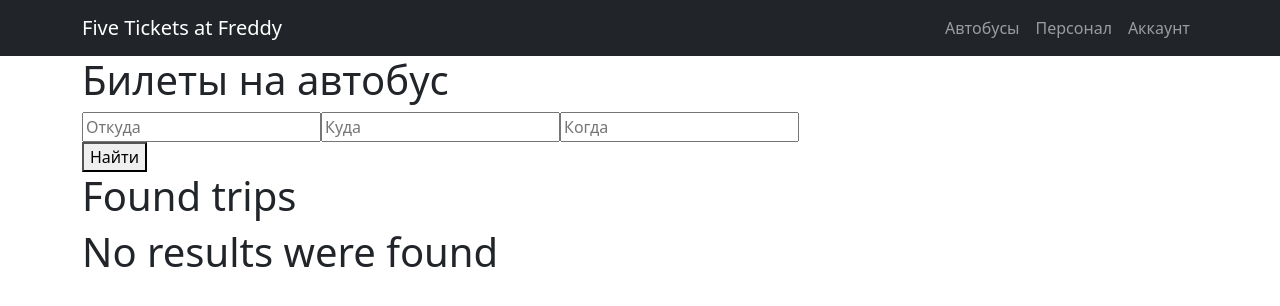
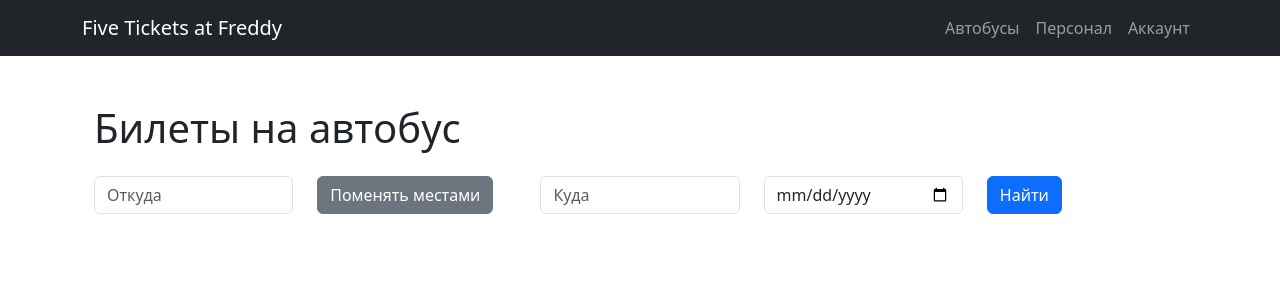
Before and after one commit to SnezhG/AutoProject, a React app in the folder autoclient/: page / in a window 1280 px wide. Shown: the top 306 px of the page. Built offline with nearby package versions, Linux system fonts and the light colour scheme; the HTML template or start-up script is replaced by a standard one.

Commit message:
#Homepage css

```diff
--- a/autoclient/src/pages/Home.jsx
+++ b/autoclient/src/pages/Home.jsx
@@ -1,6 +1,7 @@
-import {useState} from "react";
+import React, {useState} from "react";
 import axios from "axios";
 import {useNavigate} from "react-router-dom";
+import {Button, Col, Container, Form, Row} from "react-bootstrap";
 
 function Home(){
     const [values, setValues] = useState({
@@ -10,12 +11,14 @@ function Home(){
     })
 
     const [searchResults, setSearchResults] = useState([])
+    const [showResults, setShowResults] = useState(false)
     const handleSubmit = (event) =>{
         event.preventDefault();
         axios.post('https://localhost:7089/api/Trips/FindTrips', values)
             .then(res => {
                 console.log(res);
                 setSearchResults(res.data);
+                setShowResults(true);
             })
             .catch(err => console.log(err));
     }
@@ -26,54 +29,92 @@ function Home(){
     }
 
     return (
-        <div>
-            <div className="findTickets">
-            <h1>Билеты на автобус</h1>
-            <form onSubmit={handleSubmit}>
-                <div>
-                    <input
+        <Container className="mt-5">
+            <Row>
+                <Col>
+                    <h1 className="mb-4">Билеты на автобус</h1>
+                    <Form onSubmit={handleSubmit}>
+                        <Row className="mb-3">
+                            <Col>
+                                <Form.Control
                                     type="text"
                                     name="depCity"
                                     placeholder="Откуда"
                                     onChange={(e) =>
                                         setValues({ ...values, depCity: e.target.value })}
                                 />
-                    <input
+                            </Col>
+                            <Col>
+                                <Button
+                                    type="button"
+                                    variant="secondary"
+                                    onClick={() => {
+                                        setValues({
+                                            ...values,
+                                            depCity: values.arrCity,
+                                            arrCity: values.depCity,
+                                        });
+                                    }}
+                                    className="mb-3"
+                                >
+                                    Поменять местами
+                                </Button>
+                            </Col>
+                            <Col>
+                                <Form.Control
                                     type="text"
                                     name="arrCity"
                                     placeholder="Куда"
                                     onChange={(e) =>
                                         setValues({ ...values, arrCity: e.target.value })}
                                 />
-                    <input
-                        type="text"
+                            </Col>
+                            <Col>
+                                <Form.Control
+                                    type="date"
                                     name="depDate"
                                     placeholder="Когда"
                                     onChange={(e) =>
                                         setValues({ ...values, depDate: e.target.value })}
                                 />
-                </div>
-                <button>Найти</button>
-            </form>
-            </div>
-
+                            </Col>
+                            <Col>
+                                <Button type="submit" variant="primary" className="mb-3">
+                                    Найти
+                                </Button>
+                            </Col>
+                        </Row>
+                    </Form>
+                </Col>
+            </Row>
+            {showResults && (
+                <Row>
+                    <Col>
+{/*                        <h1 className="mb-4">Найденные рейсы</h1>*/}
+                        {searchResults.length > 0 ? (
                             <div>
-                <h1>Found trips</h1>
-                {searchResults.length > 0 ? (
-                    <ul>
                                 {searchResults.map((trip) => (
-                            <li key={trip.tripId}>
-                                <p>TripId: {trip.tripId}</p>
-                                <button onClick={() => buyTicket(trip.tripId)}>Buy Ticket</button>
-                            </li>
-                        ))}
-                    </ul>
-                ) : (
-                    <h1>No results were found</h1>
-                )}
+                                    <div key={trip.tripId} className="card mb-3">
+                                        <div className="card-body">
+                                            <p>{`${trip.depCity} - ${trip.arrCity}`}</p>
+                                            <p>{`Отправление: ${trip.depTime} - Прибытие: ${trip.arrTime}`}</p>
+                                            <p>{`Цена: ${trip.price}`}</p>
+                                            <Button onClick={() =>
+                                                buyTicket(trip.tripId)} variant="primary">
+                                                Купить
+                                            </Button>
                                         </div>
                                     </div>
-    );
+                                ))}
+                            </div>
+                        ) : (
+                            <h1>Рейсы не найдены</h1>
+                        )}
+                    </Col>
+                </Row>
+            )}
+        </Container>
+    )
 }
 
 export default Home
```
Lines whose indentation alone changed are shown as unchanged.
